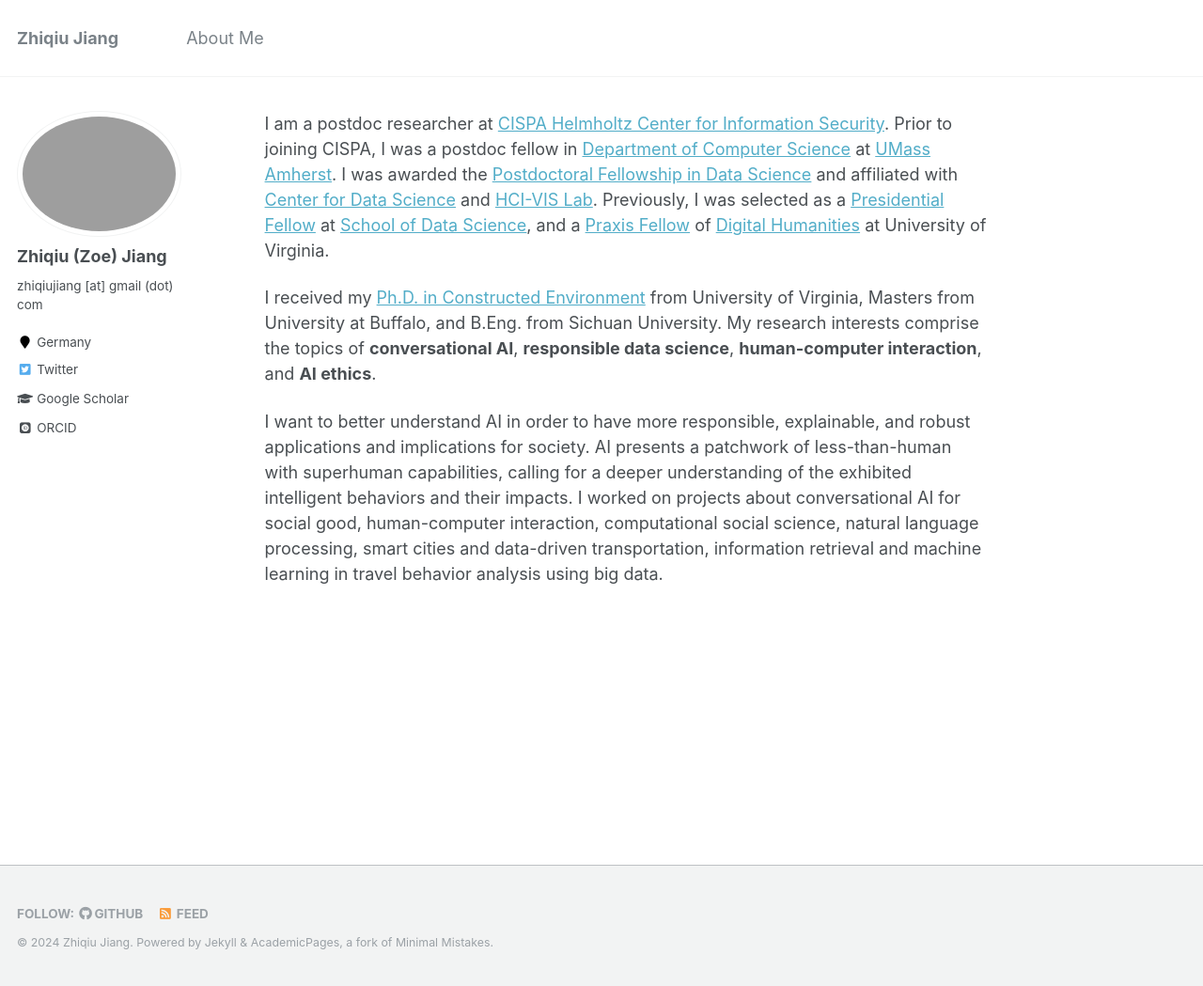
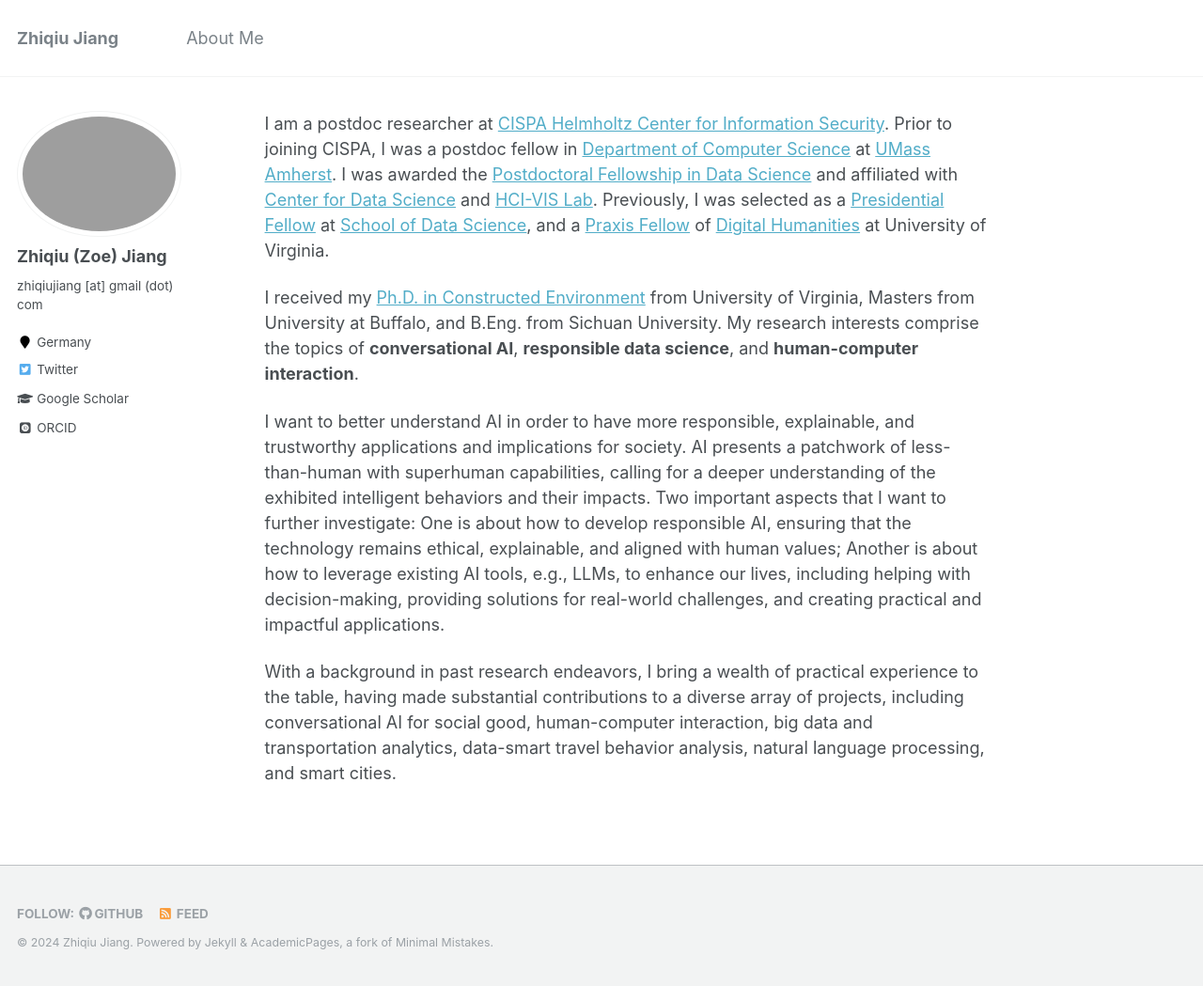
Before and after one commit to zhiqiujiang/zhiqiujiang.github.io, a Jekyll site: the page built from _pages/about_me.md, in a window 1280 px wide and 1049 px high. Shown: the whole window at 94% size. Built offline with Jekyll 4.4.1, drawn with Linux system fonts in a browser that asks for light colours; some web fonts are replaced.

Commit message:
updated about_me page

```diff
--- a/_pages/about_me.md
+++ b/_pages/about_me.md
@@ -10,6 +10,8 @@
 
 I am a postdoc researcher at [CISPA Helmholtz Center for Information Security](https://cispa.de/){:target="_blank"}. Prior to joining CISPA, I was a postdoc fellow in [Department of Computer Science](https://www.cics.umass.edu/){:target="_blank"} at [UMass Amherst](https://www.umass.edu/){:target="_blank"}. I was awarded the [Postdoctoral Fellowship in Data Science](https://ds.cs.umass.edu/research/cds-postdoctoral-fellowship-program){:target="_blank"} and affiliated with [Center for Data Science](https://ds.cs.umass.edu/){:target="_blank"} and [HCI-VIS Lab](https://groups.cs.umass.edu/hci-vis/){:target="_blank"}. Previously, I was selected as a [Presidential Fellow](https://datascience.virginia.edu/presidential-fellows){:target="_blank"} at [School of Data Science](https://datascience.virginia.edu/){:target="_blank"}, and a [Praxis Fellow](https://praxis.scholarslab.org/about/){:target="_blank"} of [Digital Humanities](https://scholarslab.lib.virginia.edu/digital-humanities-fellows/){:target="_blank"} at University of Virginia.
 
-I received my [Ph.D. in Constructed Environment](https://www.arch.virginia.edu/programs/phd-in-the-constructed-environment){:target="_blank"} from University of Virginia, Masters from University at Buffalo, and B.Eng. from Sichuan University. My research interests comprise the topics of **conversational AI**, **responsible data science**, **human-computer interaction**, and **AI ethics**.
+I received my [Ph.D. in Constructed Environment](https://www.arch.virginia.edu/programs/phd-in-the-constructed-environment){:target="_blank"} from University of Virginia, Masters from University at Buffalo, and B.Eng. from Sichuan University. My research interests comprise the topics of **conversational AI**, **responsible data science**, and **human-computer interaction**.
 
-I want to better understand AI in order to have more responsible, explainable, and robust applications and implications for society. AI presents a patchwork of less-than-human with superhuman capabilities, calling for a deeper understanding of the exhibited intelligent behaviors and their impacts. I worked on projects about conversational AI for social good, human-computer interaction, computational social science, natural language processing, smart cities and data-driven transportation, information retrieval and machine learning in travel behavior analysis using big data.
+I want to better understand AI in order to have more responsible, explainable, and trustworthy applications and implications for society. AI presents a patchwork of less-than-human with superhuman capabilities, calling for a deeper understanding of the exhibited intelligent behaviors and their impacts. Two important aspects that I want to further investigate: One is about how to develop responsible AI, ensuring that the technology remains ethical, explainable, and aligned with human values; Another is about how to leverage existing AI tools, e.g., LLMs, to enhance our lives, including helping with decision-making, providing solutions for real-world challenges, and creating practical and impactful applications.
+
+With a background in past research endeavors, I bring a wealth of practical experience to the table, having made substantial contributions to a diverse array of projects, including conversational AI for social good, human-computer interaction, big data and transportation analytics, data-smart travel behavior analysis, natural language processing, and smart cities.
```
Also changed, not shown: _pages/about.md (+1 -1 lines).
